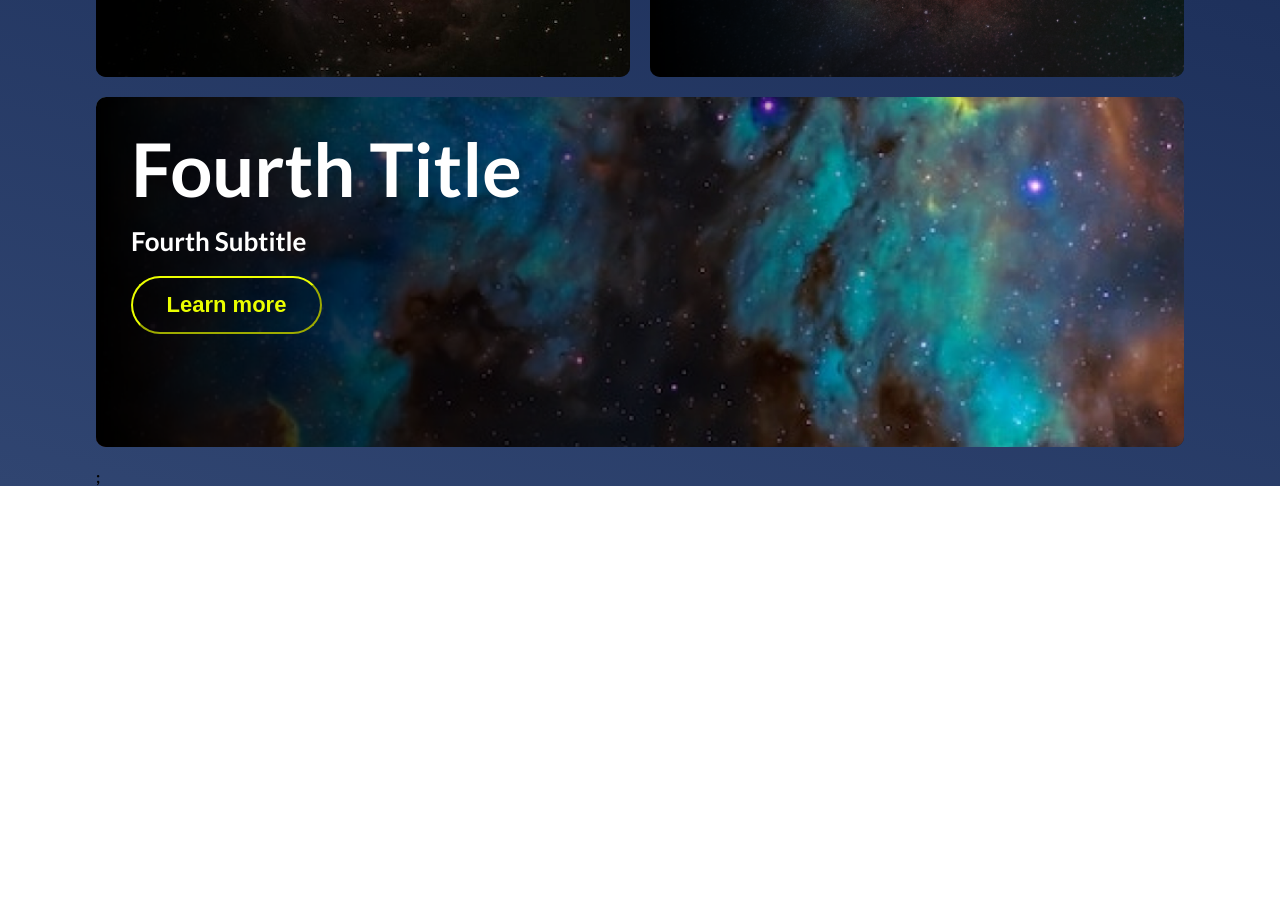
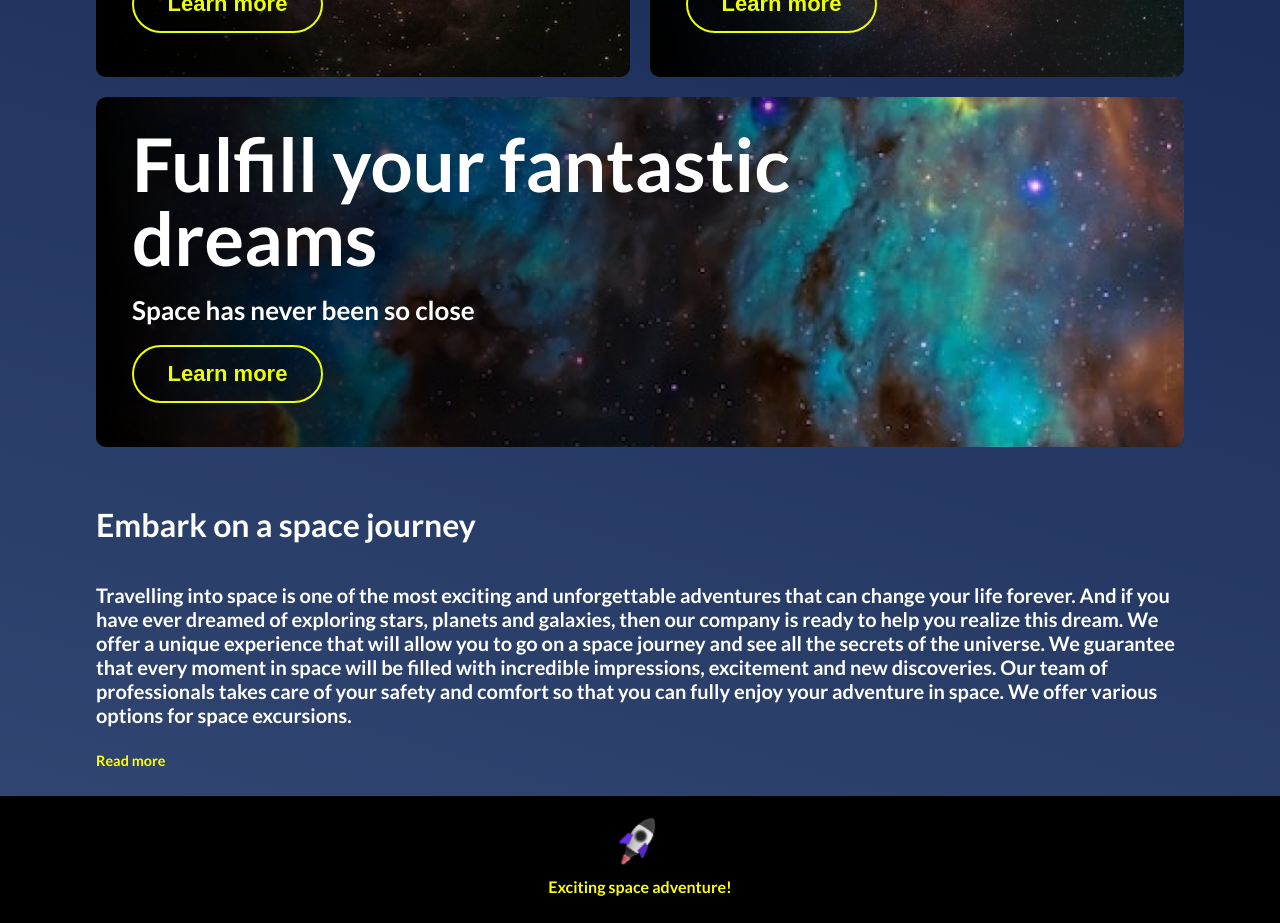
Before and after one commit to llirikkcoder/test-landing, a React (Create React App) app: page / in a window 1280 px wide. Shown: the part 1580-2503 px from the top of the page. Before the commit the page ends 2066 px from the top, so only its background shows below. Built offline with nearby package versions, Linux system fonts and the light colour scheme; the HTML template or start-up script is replaced by a standard one.

Commit message:
fast done

```diff
--- a/src/App.js
+++ b/src/App.js
@@ -1,4 +1,5 @@
 import './App.scss';
+import Footer from './components/footer/Footer';
 import Navbar from './components/header/Header';
 import Hero from './components/hero-section/Hero';
 import Offers from './components/offers/Offers';
@@ -9,49 +10,7 @@ function App() {
       <Navbar />
       <Hero />
       <Offers />
-      {/* <section>
-        Lorem ipsum dolor sit amet, consectetur adipisicing elit. Omnis
-        distinctio consequatur neque aliquid. Harum nemo ad laudantium vero
-        fugiat sit voluptatibus molestiae, quis dolorem facere, sunt veniam
-        corporis repellendus dolorum. Lorem ipsum dolor sit amet, consectetur
-        adipisicing elit. Omnis distinctio consequatur neque aliquid. Harum nemo
-        ad laudantium vero fugiat sit voluptatibus molestiae, quis dolorem
-        facere, sunt veniam corporis repellendus dolorum. Lorem ipsum dolor sit
-        amet, consectetur adipisicing elit. Omnis distinctio consequatur neque
-        aliquid. Harum nemo ad laudantium vero fugiat sit voluptatibus
-        molestiae, quis dolorem facere, sunt veniam corporis repellendus
-        dolorum.Lorem ipsum dolor sit amet, consectetur adipisicing elit. Omnis
-        distinctio consequatur neque aliquid. Harum nemo ad laudantium vero
-        fugiat sit voluptatibus molestiae, quis dolorem facere, sunt veniam
-        corporis repellendus dolorum.Lorem ipsum dolor sit amet, consectetur
-        adipisicing elit. Omnis distinctio consequatur neque aliquid. Harum nemo
-        ad laudantium vero fugiat sit voluptatibus molestiae, quis dolorem
-        facere, sunt veniam corporis repellendus dolorum.Lorem ipsum dolor sit
-        amet, consectetur adipisicing elit. Omnis distinctio consequatur neque
-        aliquid. Harum nemo ad laudantium vero fugiat sit voluptatibus
-        molestiae, quis dolorem facere, sunt veniam corporis repellendus
-        dolorum.Lorem ipsum dolor sit amet, consectetur adipisicing elit. Omnis
-        distinctio consequatur neque aliquid. Harum nemo ad laudantium vero
-        fugiat sit voluptatibus molestiae, quis dolorem facere, sunt veniam
-        corporis repellendus dolorum.Lorem ipsum dolor sit amet, consectetur
-        adipisicing elit. Omnis distinctio consequatur neque aliquid. Harum nemo
-        ad laudantium vero fugiat sit voluptatibus molestiae, quis dolorem
-        facere, sunt veniam corporis repellendus dolorum.Lorem ipsum dolor sit
-        amet, consectetur adipisicing elit. Omnis distinctio consequatur neque
-        aliquid. Harum nemo ad laudantium vero fugiat sit voluptatibus
-        molestiae, quis dolorem facere, sunt veniam corporis repellendus
-        dolorum.Lorem ipsum dolor sit amet, consectetur adipisicing elit. Omnis
-        distinctio consequatur neque aliquid. Harum nemo ad laudantium vero
-        fugiat sit voluptatibus molestiae, quis dolorem facere, sunt veniam
-        corporis repellendus dolorum.Lorem ipsum dolor sit amet, consectetur
-        adipisicing elit. Omnis distinctio consequatur neque aliquid. Harum nemo
-        ad laudantium vero fugiat sit voluptatibus molestiae, quis dolorem
-        facere, sunt veniam corporis repellendus dolorum.Lorem ipsum dolor sit
-        amet, consectetur adipisicing elit. Omnis distinctio consequatur neque
-        aliquid. Harum nemo ad laudantium vero fugiat sit voluptatibus
-        molestiae, quis dolorem facere, sunt veniam corporis repellendus
-        dolorum.
-      </section> */}
+      <Footer />
     </>
   );
 }
--- a/src/components/button/Button.scss
+++ b/src/components/button/Button.scss
@@ -6,7 +6,7 @@
   font-size: 22px;
   font-weight: 700;
   border-radius: 40px;
-  border-color: $color-yellow;
+  border: 2px solid $color-yellow;
   background-color: transparent;
   color: $color-yellow;
   cursor: pointer;
@@ -16,6 +16,7 @@
   @media(max-width: 768px) {
     font-size: 16px;
     padding: 7px 0;
+    margin-bottom: 40px;
   }
 
   &--primary {
--- /dev/null
+++ b/src/components/footer/Footer.jsx
@@ -0,0 +1,15 @@
+import React from 'react';
+import './Footer.scss';
+
+const Footer = () => {
+  return (
+    <div className='footer'>
+      <div className='footer__container'>
+        <img src='./images/rocket.svg' alt='rocket' />
+        <div className='footer__text'>Exciting space adventure!</div>
+      </div>
+    </div>
+  );
+};
+
+export default Footer;
--- /dev/null
+++ b/src/components/footer/Footer.scss
@@ -0,0 +1,17 @@
+.footer {
+  height: 127px;
+  background-color: black;
+
+
+  &__container {
+    display: flex;
+    flex-direction: column;
+    justify-content: flex-start;
+    align-items: center;
+    height: 100%;
+  }
+
+  &__text {
+    color: yellow;
+  }
+}
--- a/src/components/offers/Offers.jsx
+++ b/src/components/offers/Offers.jsx
@@ -1,6 +1,7 @@
 import React from 'react';
 import Container from '../container/Container';
 import OfferCard from './offer-card/OfferCard';
+import ReadMore from '../read-more/ReadMore';
 
 import './Offers.scss';
 
@@ -13,20 +14,20 @@ const CARDS_DATA = [
     fullWidth: true,
   },
   {
-    title: 'Second Title',
-    subtitle: 'Second Subtitle',
+    title: 'Space is not just stars and planets',
+    subtitle: 'Go on a space adventure',
     buttonText: 'Learn more',
     image: 'images/card-bg2.jpg',
   },
   {
-    title: 'Third Title',
-    subtitle: 'Third Subtitle',
+    title: 'For those who dream of stars',
+    subtitle: 'Our offer: make your dream come true',
     buttonText: 'Learn more',
     image: 'images/card-bg3.jpg',
   },
   {
-    title: 'Fourth Title',
-    subtitle: 'Fourth Subtitle',
+    title: 'Fulfill your fantastic dreams',
+    subtitle: 'Space has never been so close',
     buttonText: 'Learn more',
     image: 'images/card-bg4.jpg',
     fullWidth: true,
@@ -52,12 +53,14 @@ const Offers = () => {
                   title={card.title}
                   subtitle={card.subtitle}
                   buttonText={card.buttonText}
+                  largerText={card.fullWidth}
                 />
               </div>
             );
           })}
-          ;
         </div>
+        <h1 className='offers__title'>Embark on a space journey</h1>
+        <ReadMore />
       </Container>
     </div>
   );
--- a/src/components/offers/Offers.scss
+++ b/src/components/offers/Offers.scss
@@ -4,6 +4,7 @@
   display: grid;
   grid-gap: 20px;
   grid-template-columns: 1fr;
+  padding-top: 40px;
 
   &__wrap {
     background: linear-gradient(196deg, #0D1E48 0%, #304571 100%);
@@ -14,8 +15,20 @@
   }
 
   &__title {
-    padding: 58px 0 40px 0;
+    padding: 58px 0 0 0;
     color: $color-white;
+    font-size: 32px;
+
+
+    @media (max-width: 1248px) {
+      padding-top: 55px;
+      font-size: 24px;
+    }
+
+    @media (max-width: 768px) {
+      padding-top: 50px;
+      font-size: 18px;
+    }
   }
 
   &__item {
--- a/src/components/offers/offer-card/OfferCard.jsx
+++ b/src/components/offers/offer-card/OfferCard.jsx
@@ -2,12 +2,18 @@ import React from 'react';
 import Button from '../../button/Button';
 import './OfferCard.scss';
 
-const OfferCard = ({ title, subtitle, buttonText, image }) => {
+const OfferCard = ({ title, subtitle, buttonText, image, largerText }) => {
   return (
     <div className='offer-card'>
       <img src={image} alt={image} className='offer-card__background' />
       <div className='offer-card__content'>
-        <div className='offer-card__title'>{title}</div>
+        <div
+          className={`offer-card__title ${
+            largerText ? 'offer-card__title--larger' : ''
+          }`}
+        >
+          {title}
+        </div>
         <div className='offer-card__subtitle'>{subtitle}</div>
         <Button text={buttonText} />
       </div>
--- a/src/components/offers/offer-card/OfferCard.scss
+++ b/src/components/offers/offer-card/OfferCard.scss
@@ -24,13 +24,15 @@
   }
 
   &__content {
+    display: flex;
+    flex-direction: column;
+    justify-content: flex-end;
     position: relative;
     max-width: 779px;
     width: 100%;
     height: 100%;
     z-index: 1;
-    padding: 35px;
-    // background-color: rgba(0, 0, 0, 0.6);
+    padding-left: 36px;
     background-image: linear-gradient(to right, #000, rgba(0, 0, 0, 0));
     background-blend-mode: multiply;
 
@@ -40,19 +42,29 @@
   }
 
   &__title {
-    font-size: 74px;
+    font-size: 40px;
     font-weight: 800;
     line-height: 100%;
+    max-width: 293px;
+    width: 100%;
+    padding-top: 49px;
 
     span {
       color: $color-pink;
     }
 
-    @media(max-width: 1248px) {
+    @media(min-width: 1248px) {
       font-size: 48px;
+
+      &--larger {
+        font-size: 74px;
+        width: 100%;
+        padding-top: 36px;
+        max-width:100%
+      }
     }
 
-    @media(max-width: 768px) {
+    @media(min-width: 768px) and (max-width: 1248px) {
       font-size: 40px;
     }
   }
@@ -67,6 +79,4 @@
       font-size: 16px;
     }
   }
-
-
 }
--- /dev/null
+++ b/src/components/read-more/ReadMore.jsx
@@ -0,0 +1,77 @@
+// import React from 'react';
+// import './ReadMore.scss';
+
+// const ReadMore = () => {
+//   return (
+//     <div className='read-more'>
+//       <input type='checkbox' class='read-more-state' id='post-1' />
+
+//       <p class='read-more-wrap'>
+//         Travelling into space is one of the most exciting and unforgettable
+//         adventures that can change your life forever. And if you have ever
+//         dreamed of exploring stars, planets and galaxies, then our company is
+//         ready to help you realize this dream. We offer a unique experience that
+//         will allow you to go on a space journey and see all the secrets of the
+//         universe. We guarantee that every moment in space will be filled with
+//         incredible impressions, excitement and new discoveries. Our team of
+//         professionals takes care of your safety and comfort so that you can
+//         fully enjoy your adventure in space. We offer various options for space
+//         excursions.{' '}
+//         <span class='read-more-target'>
+//           Travelling into space is one of the most exciting and unforgettable
+//           adventures that can change your life forever. And if you have ever
+//           dreamed of exploring stars, planets and galaxies, then our company is
+//           ready to help you realize this dream. We offer a unique experience
+//           that will allow you to go on a space journey and see all the secrets
+//           of the universe. We guarantee that every moment in space will be
+//           filled with incredible impressions, excitement and new discoveries.
+//           Our team of professionals takes care of your safety and comfort so
+//           that you can fully enjoy your adventure in space. We offer various
+//           options for space excursions.
+//         </span>
+//       </p>
+
+//       <label for='post-1' class='read-more-trigger'></label>
+//     </div>
+//   );
+// };
+
+// export default ReadMore;
+
+import React from 'react';
+import './ReadMore.scss';
+
+const ReadMore = () => {
+  return (
+    <div className='read-more'>
+      <input type='checkbox' id='read-more-checkbox' className='read-more__state' />
+      <p className='read-more__wrap'>
+        Travelling into space is one of the most exciting and unforgettable
+        adventures that can change your life forever. And if you have ever
+        dreamed of exploring stars, planets and galaxies, then our company is
+        ready to help you realize this dream. We offer a unique experience that
+        will allow you to go on a space journey and see all the secrets of the
+        universe. We guarantee that every moment in space will be filled with
+        incredible impressions, excitement and new discoveries. Our team of
+        professionals takes care of your safety and comfort so that you can
+        fully enjoy your adventure in space. We offer various options for space
+        excursions.{' '}
+        <span className='read-more__target'>
+          Travelling into space is one of the most exciting and unforgettable
+          adventures that can change your life forever. And if you have ever
+          dreamed of exploring stars, planets and galaxies, then our company is
+          ready to help you realize this dream. We offer a unique experience
+          that will allow you to go on a space journey and see all the secrets
+          of the universe. We guarantee that every moment in space will be
+          filled with incredible impressions, excitement and new discoveries.
+          Our team of professionals takes care of your safety and comfort so
+          that you can fully enjoy your adventure in space. We offer various
+          options for space excursions.
+        </span>
+      </p>
+      <label htmlFor='read-more-checkbox' className='read-more__trigger'></label>
+    </div>
+  );
+};
+
+export default ReadMore;
--- /dev/null
+++ b/src/components/read-more/ReadMore.scss
@@ -0,0 +1,62 @@
+.read-more {
+  &__wrap {
+    color: white;
+    font-size: 20px;
+    font-style: normal;
+    font-weight: 700;
+    line-height: normal;
+
+    @media(max-width: 1248px) {
+      font-size: 16px;
+    }
+
+    @media(max-width: 767px) {
+      font-size: 14px;
+    }
+
+    .read-more__target {
+      opacity: 0;
+      max-height: 0;
+      font-size: 0;
+      transition: .25s ease;
+
+      // при раскрытии контента
+      .read-more__state:checked ~ & {
+        opacity: 1;
+        font-size: inherit;
+        max-height: 999em;
+      }
+    }
+
+    .read-more__state ~ .read-more__trigger:before {
+      content: 'Read more';
+    }
+
+    .read-more__state:checked ~ .read-more__trigger:before {
+      content: 'Show less';
+    }
+  }
+
+  &__trigger {
+    cursor: pointer;
+    display: inline-block;
+    color: yellow;
+    font-size: .9em;
+    line-height: 2;
+    border-radius: .25em;
+    margin-bottom: 20px;
+
+    &:before {
+      content: 'Read more';
+    }
+  }
+
+  &__state:checked ~ &__trigger:before {
+    content: 'Show less';
+  }
+
+  &__state {
+    height: 0;
+    overflow: hidden;
+  }
+}
```
Also changed, not shown: public/images/rocket.svg (added).
